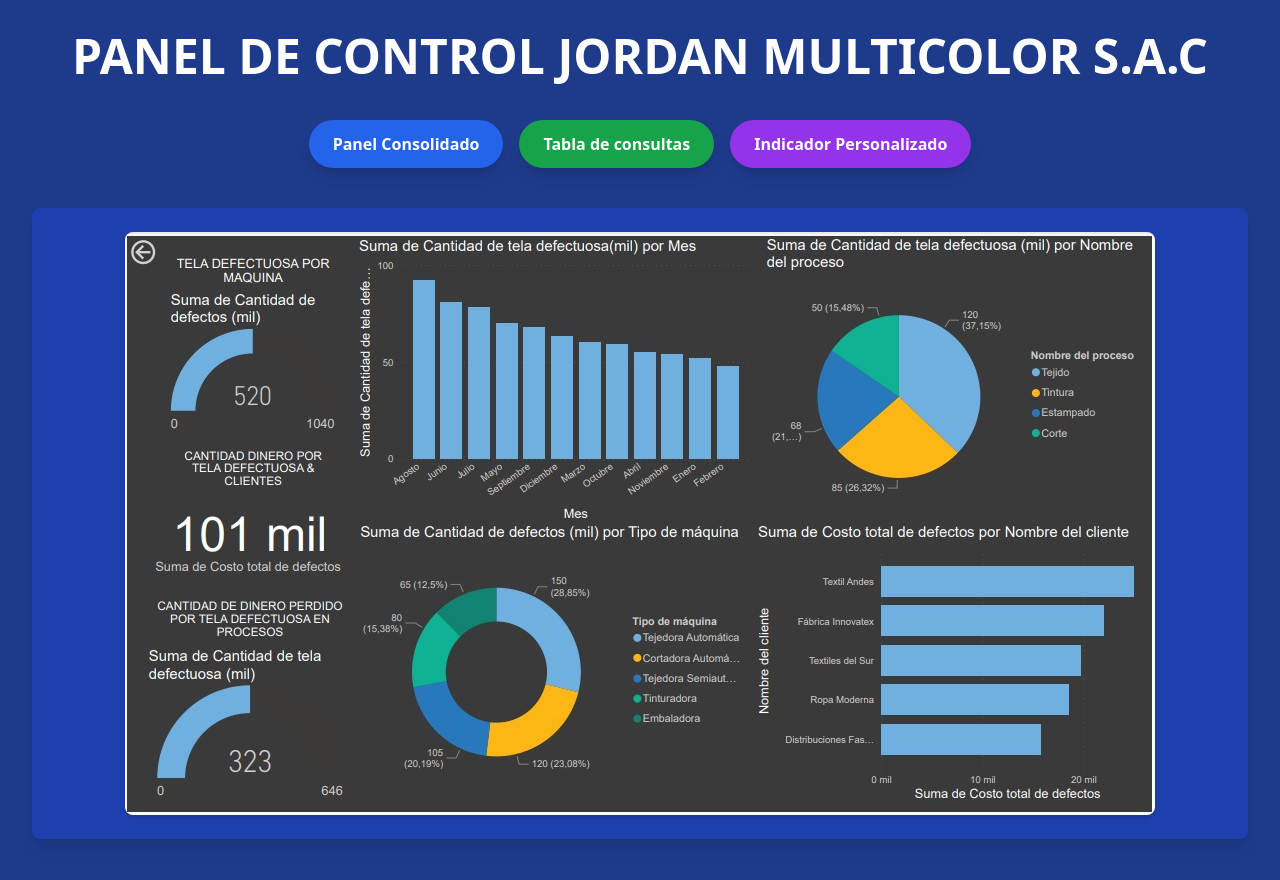
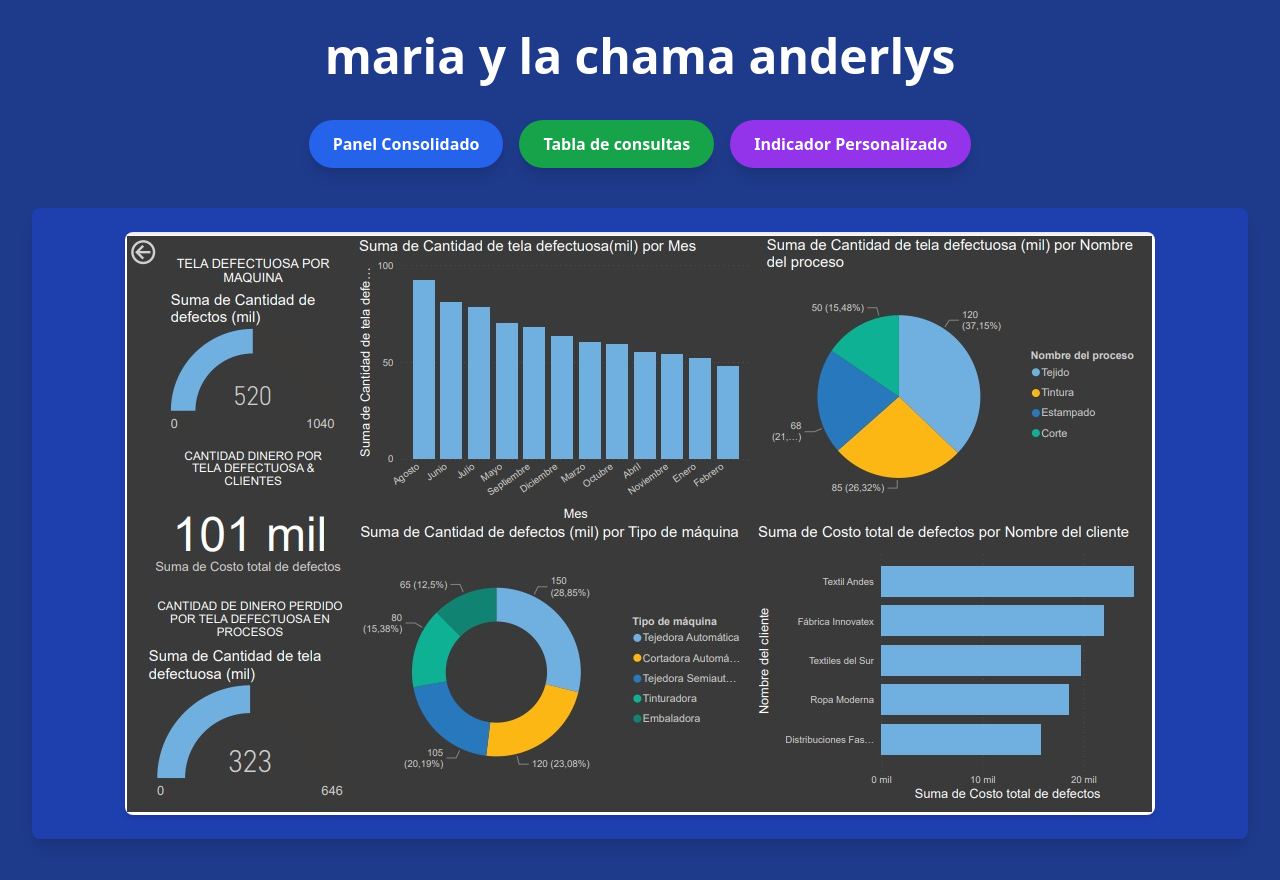
Before and after one commit to johanzela/Inteligencia_NA, a plain HTML site: page index.html in a window 1280 px wide. Drawn offline with nearby package versions, Linux system fonts and the light colour scheme.

Commit message:
Update index.html

```diff
--- a/index.html
+++ b/index.html
@@ -27,7 +27,7 @@
 
   <div class="container mx-auto p-8">
     <!-- Título -->
-    <h1 class="text-5xl font-extrabold text-center mb-10 fade-in">PANEL DE CONTROL JORDAN MULTICOLOR S.A.C</h1>
+    <h1 class="text-5xl font-extrabold text-center mb-10 fade-in">maria y la chama anderlys</h1>
 
 
 
```
